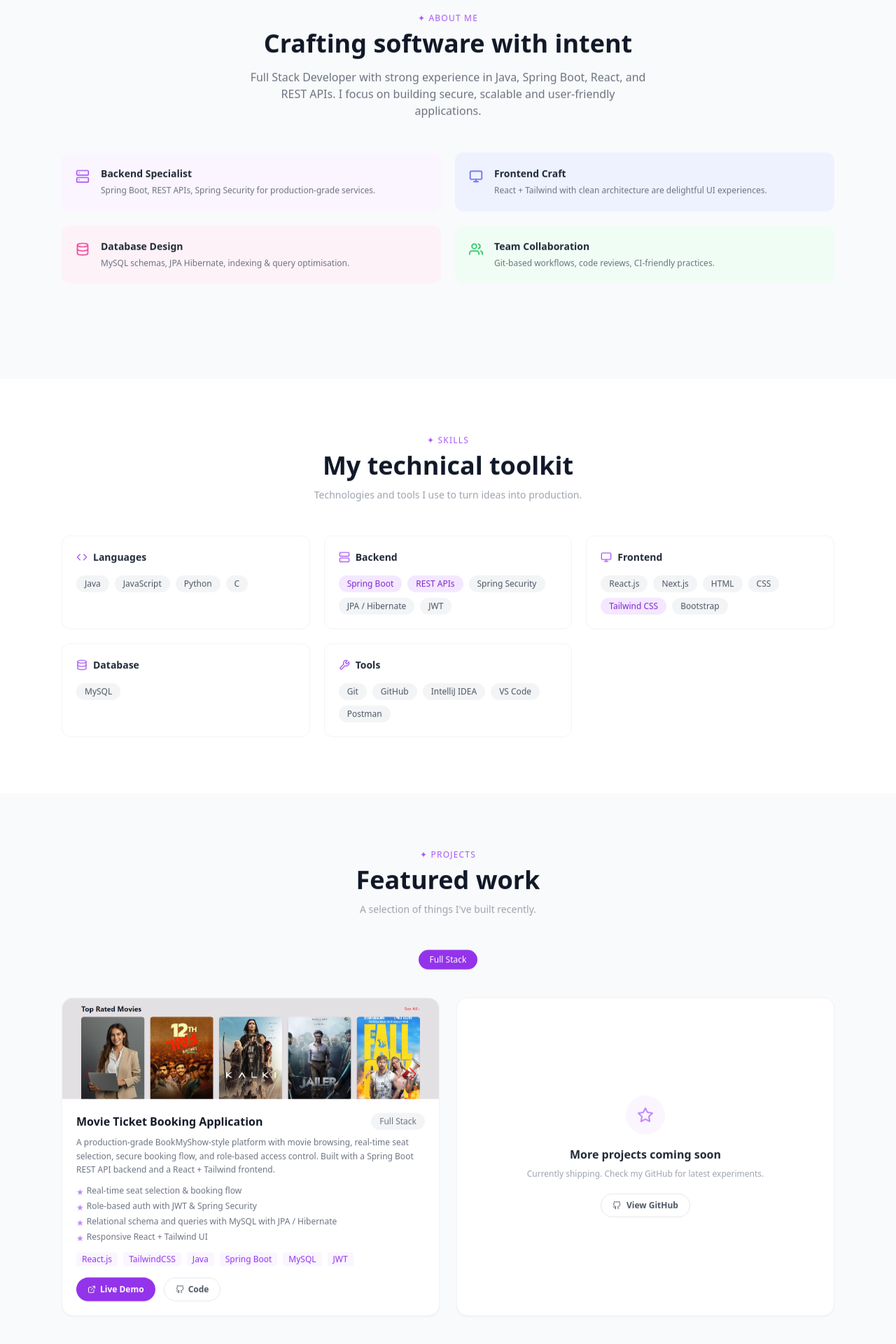
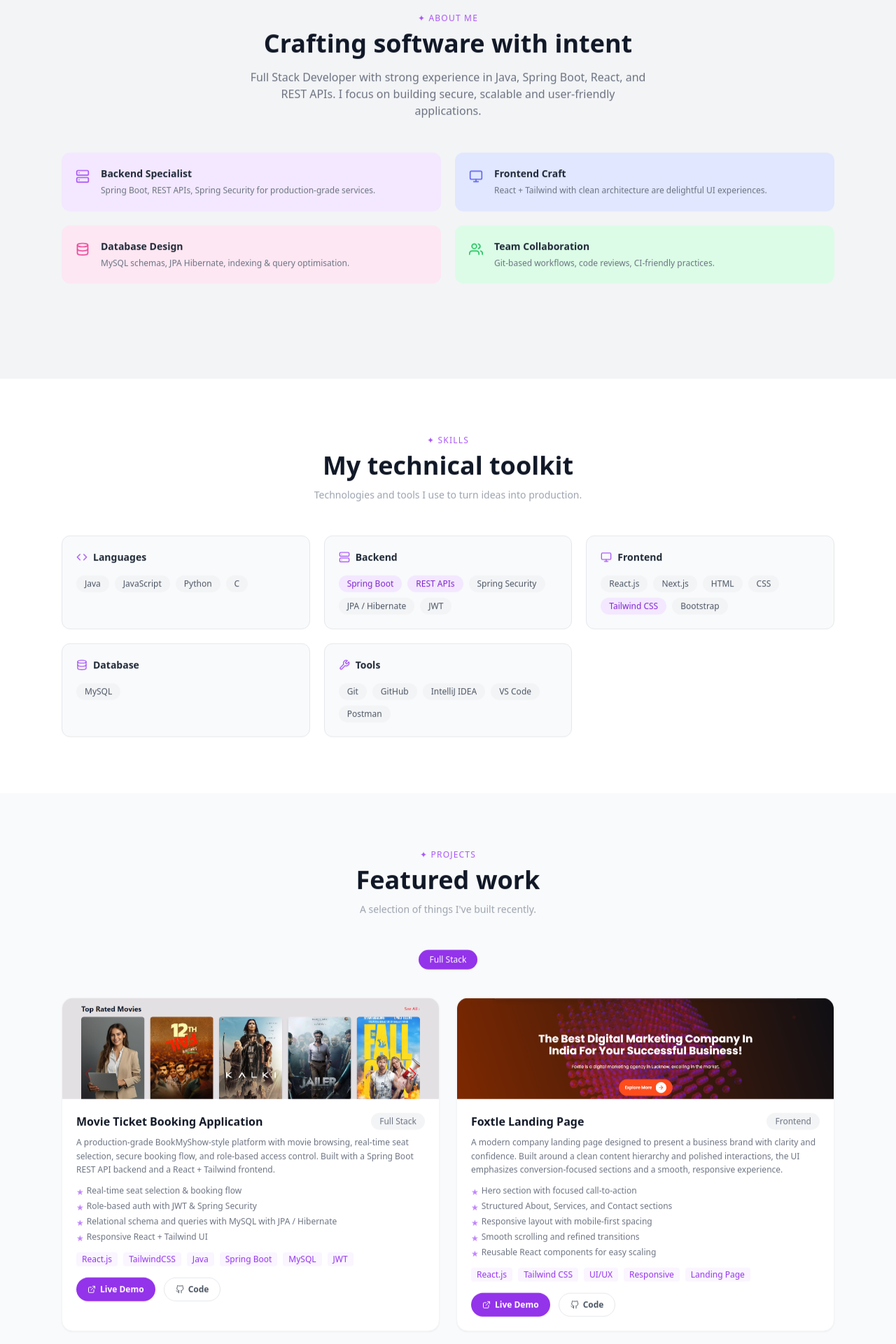
Before and after one commit to Md-sarfraz/my-personal-portfolio, a React (Vite) app: page / in a window 1280 px wide. Shown: the part 862-2782 px from the top of the page at 70% size. Built offline with nearby package versions, Linux system fonts and the light colour scheme.

Commit message:
update portfolio

```diff
--- a/src/components/About.jsx
+++ b/src/components/About.jsx
@@ -5,31 +5,31 @@ const cards = [
     icon: <FiServer size={20} className="text-purple-500" />,
     title: "Backend Specialist",
     desc: "Spring Boot, REST APIs, Spring Security for production-grade services.",
-    bg: "bg-purple-50 dark:bg-purple-900/30",
+    bg: "bg-purple-100 dark:bg-purple-900/30",
   },
   {
     icon: <FiMonitor size={20} className="text-indigo-500" />,
     title: "Frontend Craft",
     desc: "React + Tailwind with clean architecture are delightful UI experiences.",
-    bg: "bg-indigo-50 dark:bg-indigo-900/30",
+    bg: "bg-indigo-100 dark:bg-indigo-900/30",
   },
   {
     icon: <FiDatabase size={20} className="text-pink-500" />,
     title: "Database Design",
     desc: "MySQL schemas, JPA Hibernate, indexing & query optimisation.",
-    bg: "bg-pink-50 dark:bg-pink-900/30",
+    bg: "bg-pink-100 dark:bg-pink-900/30",
   },
   {
     icon: <FiUsers size={20} className="text-green-500" />,
     title: "Team Collaboration",
     desc: "Git-based workflows, code reviews, CI-friendly practices.",
-    bg: "bg-green-50 dark:bg-green-900/30",
+    bg: "bg-green-100 dark:bg-green-900/30",
   },
 ];
 
 export default function About() {
   return (
-    <section id="about" className="py-20 bg-gray-50 dark:bg-gray-900 section-animate">
+    <section id="about" className="py-20 bg-gray-100 dark:bg-gray-900 section-animate">
       <div className="max-w-6xl mx-auto px-4 sm:px-6">
         <div className="text-center mb-12">
           <p className="text-xs text-purple-500 font-medium tracking-widest uppercase mb-2">✦ About Me</p>
--- a/src/components/Projects.jsx
+++ b/src/components/Projects.jsx
@@ -16,6 +16,23 @@ const projects = [
     liveUrl: "https://movie-ticket-booking-tau-five.vercel.app/",
     codeUrl: "https://github.com/Md-sarfraz",
     gradient: "from-purple-500 to-indigo-600",
+  },
+  {
+    title: "Foxtle Landing Page",
+    type: "Frontend",
+    desc: "A modern company landing page designed to present a business brand with clarity and confidence. Built around a clean content hierarchy and polished interactions, the UI emphasizes conversion-focused sections and a smooth, responsive experience.",
+    image: "/foxtle-landing-page.png",
+    features: [
+      "Hero section with focused call-to-action",
+      "Structured About, Services, and Contact sections",
+      "Responsive layout with mobile-first spacing",
+      "Smooth scrolling and refined transitions",
+      "Reusable React components for easy scaling",
+    ],
+    tags: ["React.js", "Tailwind CSS", "UI/UX", "Responsive", "Landing Page"],
+    liveUrl: "https://foxtle-frontend.vercel.app/",
+    codeUrl: "https://github.com/Md-sarfraz",
+    gradient: "from-emerald-500 to-teal-600",
   },
 ];
 
--- a/src/components/Skills.jsx
+++ b/src/components/Skills.jsx
@@ -47,7 +47,7 @@ export default function Skills() {
         {/* Grid */}
         <div className="grid grid-cols-1 sm:grid-cols-2 lg:grid-cols-3 gap-5">
           {skillCategories.map((cat) => (
-            <div key={cat.title} className="border border-gray-100 dark:border-gray-800 rounded-xl p-5 hover:shadow-md transition-shadow">
+            <div key={cat.title} className="bg-gray-50 dark:bg-gray-900 border border-gray-200 dark:border-gray-800 rounded-xl p-5 hover:shadow-md transition-shadow">
               <div className="flex items-center gap-2 mb-4">
                 {cat.icon}
                 <h3 className="font-semibold text-gray-800 dark:text-gray-100 text-sm">{cat.title}</h3>
```
Also changed, not shown: public/foxtle-landing-page.png (added).
